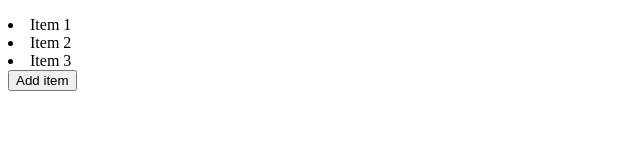
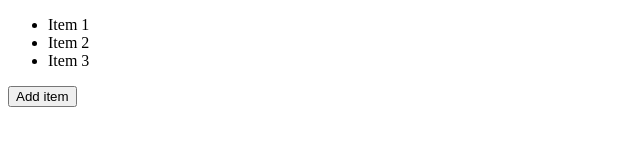
Before and after one commit to krzysztofdanda/dodaj-element-listy, a plain HTML site: page index.html in a window 1280 px wide. Shown: the whole page, without its empty margins (0-640 px from the left). Drawn offline with Linux system fonts and the light colour scheme.

Commit message:
poprawka

```diff
--- a/index.html
+++ b/index.html
@@ -7,7 +7,7 @@
 </head>
 <body>
 
-    <ul id="items"></ul>
+    <ul id="items">
         <li class="item">Item 1</li>
         <li class="item">Item 2</li>
         <li class="item">Item 3</li>
```
